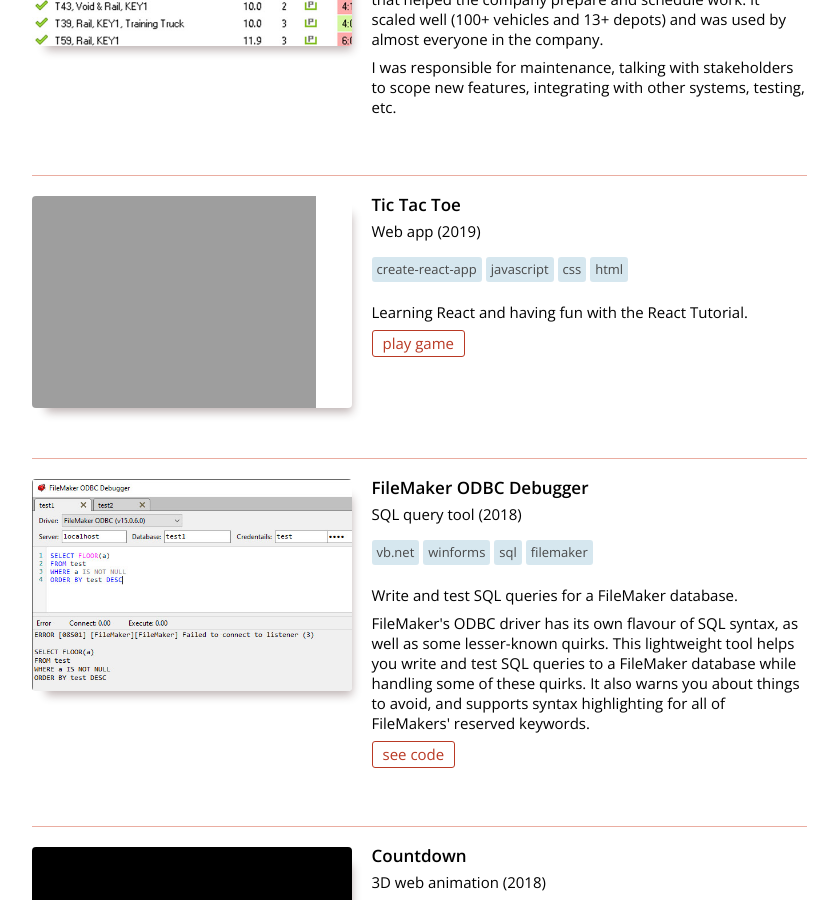
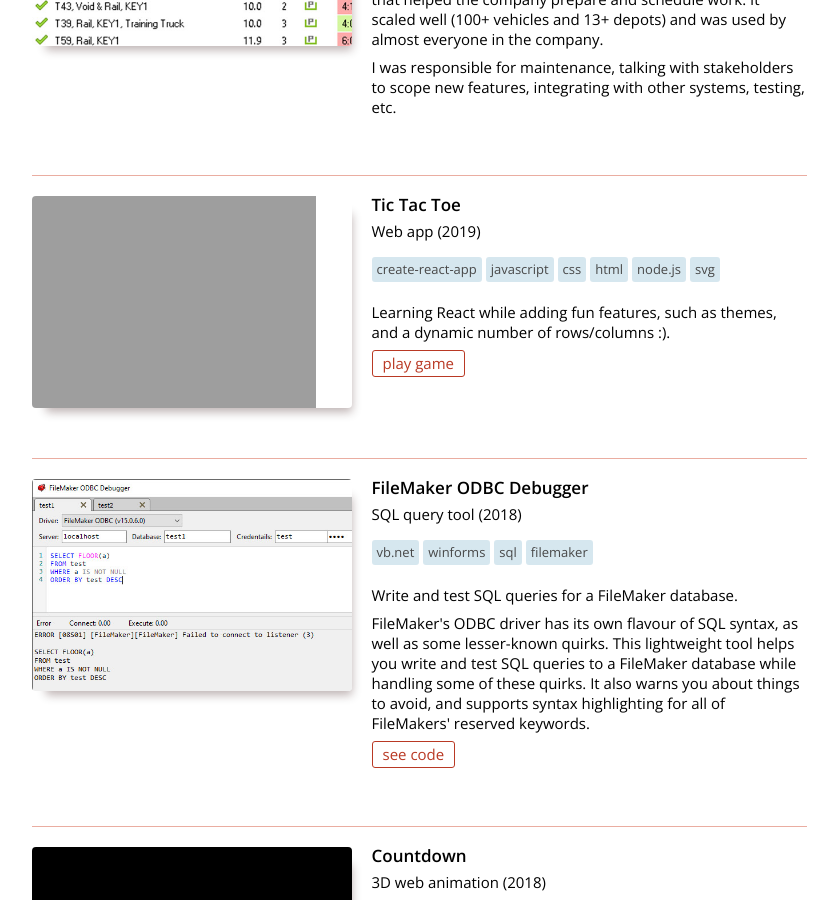
Before and after one commit to CrazyTim/crazytim-portfolio, a Jekyll site: the page built from index.html, in a window 1280 px wide and 900 px high, scrolled down 917 px. Shown: the whole window, without its empty margins (221-1056 px from the left). Built offline with Jekyll 4.4.1, drawn with Linux system fonts in a browser that asks for light colours.

Commit message:
Update README.md

```diff
--- a/index.html
+++ b/index.html
@@ -107,9 +107,9 @@ layout: null
         <div>
           <div class="title">Tic Tac Toe</div>
           <div class="description">Web app (2019)</div>
-          <div class="tags">create-react-app,javascript,css,html</div>
+          <div class="tags">create-react-app,javascript,css,html,node.js,svg</div>
           <div class="content">
-            <p>Learning React and having fun with the React Tutorial.</p>
+            <p>Learning React while adding fun features, such as themes, and a dynamic number of rows/columns :).</p>
             <a class="demo" href="https://crazytim.github.io/tic-tac-toe">play game</a>
           </div>
         </div>
```
